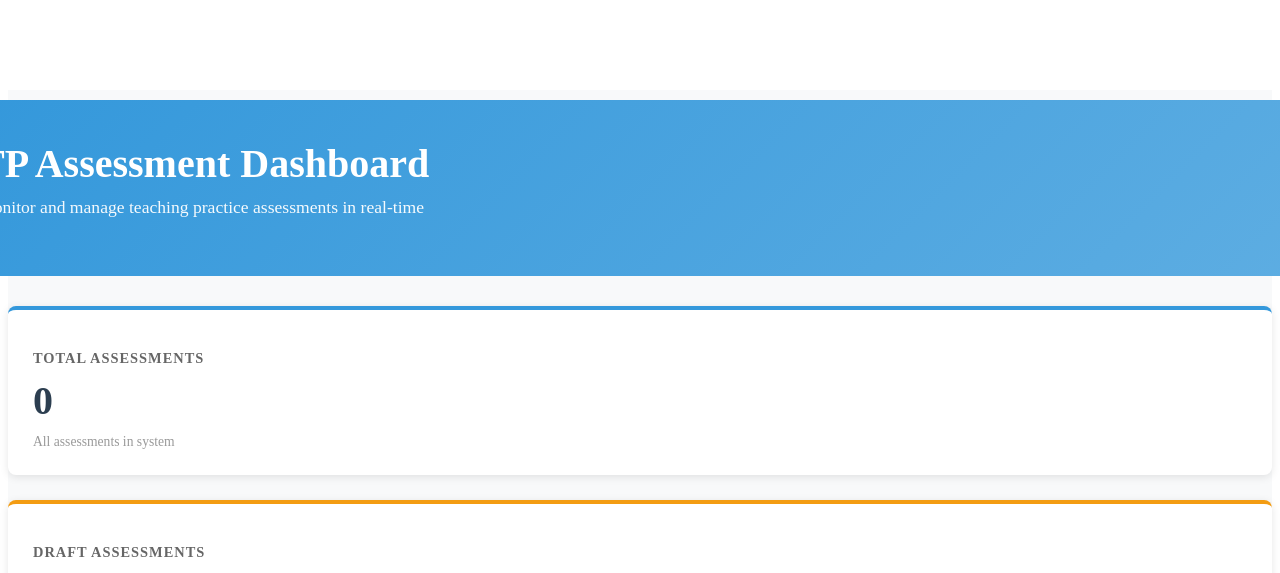
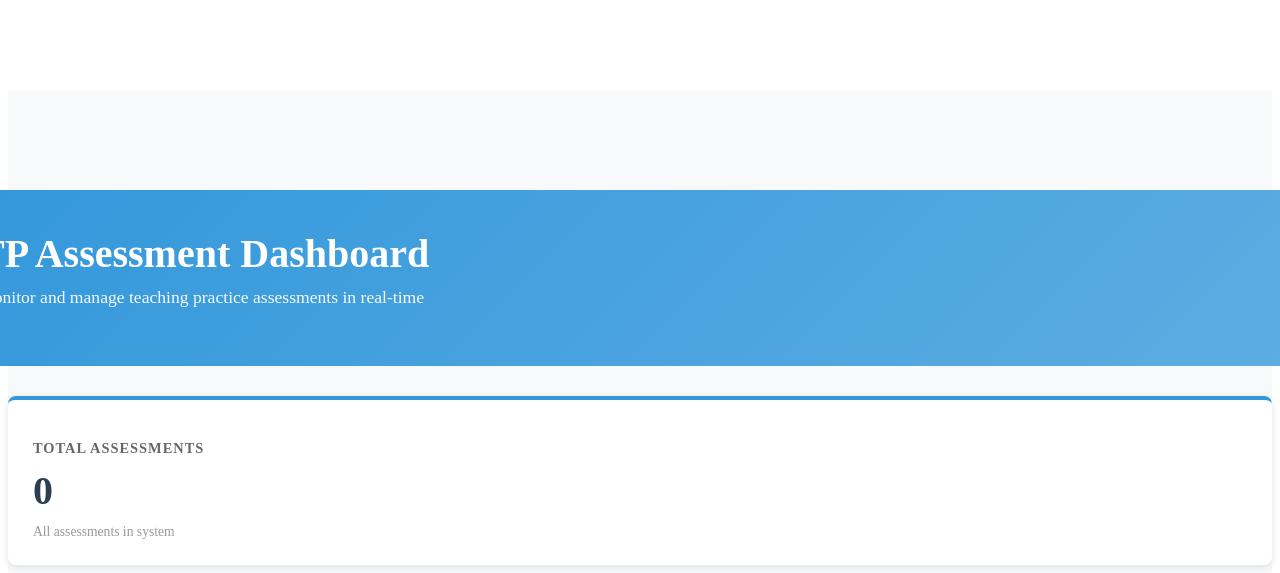
Before and after one commit to WilsonBundi/tp-assessment-system, a Yii app: template backend/views/site/dashboard.php in a window 1280 px wide. Shown: the part 26-599 px from the top of the page. Run offline with PHP 8.4 and a stand-in for Yii, Linux system fonts and the light colour scheme; the template is opened without the code that fills it, so the values that code supplies are empty; some libraries are stand-ins or nearby versions.

Commit message:
Add spacing between breadcrumb and dashboard header section

```diff
--- a/backend/views/site/dashboard.php
+++ b/backend/views/site/dashboard.php
@@ -20,7 +20,7 @@ $unreadNotifications = TpNotification::find()->where(['user_id' => \Yii::$app->u
     background: linear-gradient(135deg, #3498DB 0%, #5DADE2 100%);
     color: white;
     padding: 40px 0;
-    margin: -30px -30px 30px -30px;
+    margin: 60px -30px 30px -30px;
     border-radius: 0;
   }
 
```
